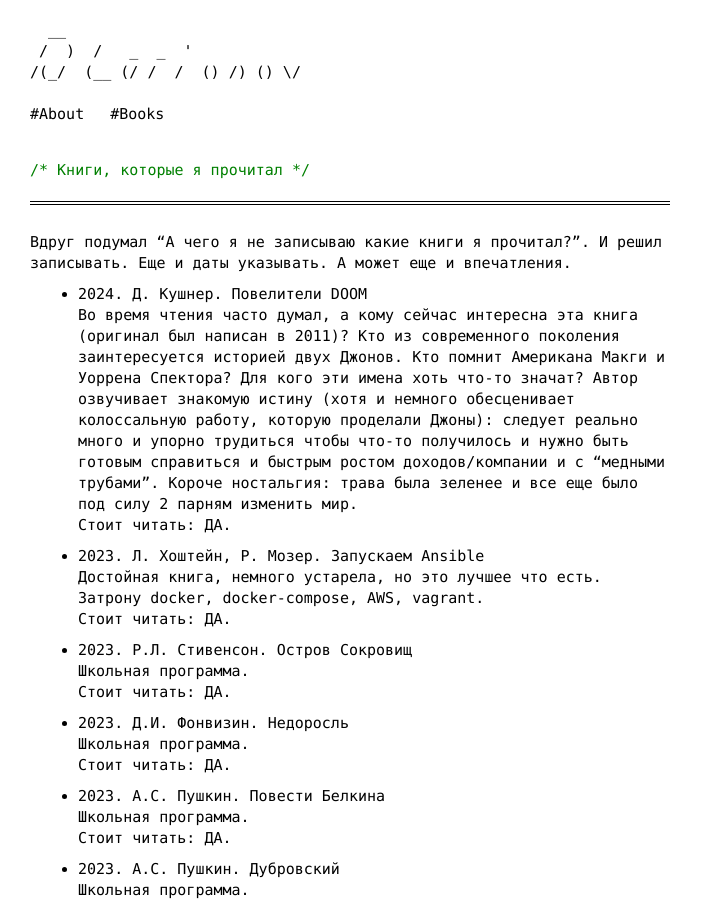
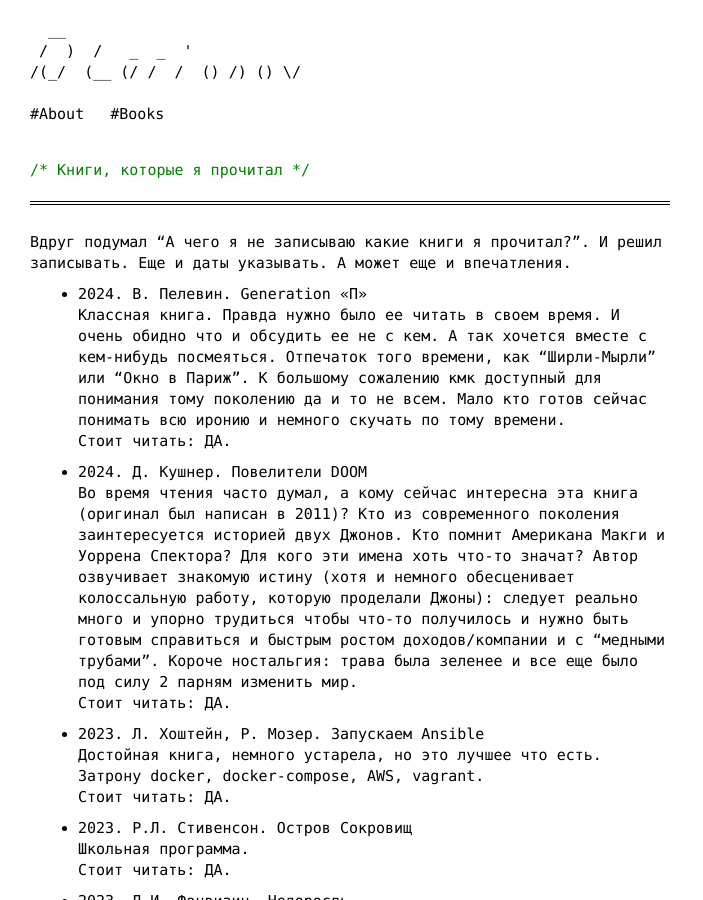
Before and after one commit to InvisibleMan/blog.dlarionov.info, a Jekyll site: the page built from pages/readed_books.md, in a window 1280 px wide and 900 px high. Shown: the whole window, without its empty margins (0-703 px from the left). Built offline with Jekyll 4.4.1, drawn with Linux system fonts in a browser that asks for light colours.

Commit message:
Добавлена рецензия: В. Пелевин. "Generation «П»"

```diff
--- a/pages/readed_books.md
+++ b/pages/readed_books.md
@@ -9,6 +9,10 @@
 
 Вдруг подумал "А чего я не записываю какие книги я прочитал?".
 И решил записывать. Еще и даты указывать. А может еще и впечатления.
+
++ *2024*. В. Пелевин. **Generation «П»**
+  Классная книга. Правда нужно было ее читать в своем время. И очень обидно что и обсудить ее не с кем. А так хочется вместе с кем-нибудь посмеяться. Отпечаток того времени, как "Ширли-Мырли" или "Окно в Париж". К большому сожалению кмк доступный для понимания тому поколению да и то не всем. Мало кто готов сейчас понимать всю иронию и немного скучать по тому времени.
+  Стоит читать: **ДА**.
 
 + *2024*. Д. Кушнер. **Повелители DOOM**
   Во время чтения часто думал, а кому сейчас интересна эта книга (оригинал был написан в 2011)? Кто из современного поколения заинтересуется историей двух Джонов. Кто помнит Американа Макги и Уоррена Спектора? Для кого эти имена хоть что-то значат? Автор озвучивает знакомую истину (хотя и немного обесценивает колоссальную работу, которую проделали Джоны): следует реально много и упорно трудиться чтобы что-то получилось и нужно быть готовым справиться и быстрым ростом доходов/компании и с "медными трубами". Короче ностальгия: трава была зеленее и все еще было под силу 2 парням изменить мир.
```
